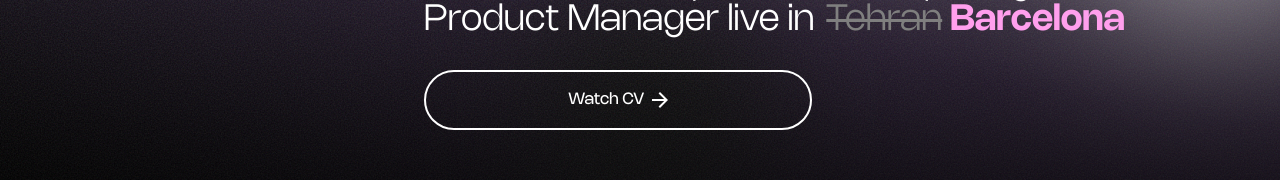
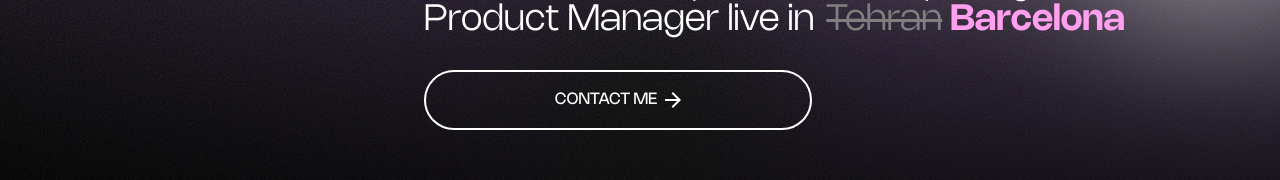
Before and after one commit to kasra-habibbeygi/dani-repo, a React (Vite) app: page / in a window 1280 px wide. Shown: the part 138-318 px from the top of the page. Built offline with nearby package versions, Linux system fonts and the light colour scheme.

Commit message:
fix: change whatch me to contact me

```diff
--- a/src/pages/home/home.tsx
+++ b/src/pages/home/home.tsx
@@ -77,10 +77,11 @@
                         transition={{
                             delay: 1.2
                         }}
-                        href='https://drive.google.com/file/d/1acGoNIlYFWxjMjrINcKpKUZJ-4COw3rB/view?usp=sharing'
+                        // href='https://drive.google.com/file/d/1acGoNIlYFWxjMjrINcKpKUZJ-4COw3rB/view?usp=sharing'
+                        href='mailto:sharifidanny@gmail.com'
                         target='_blank'
                     >
-                        Watch CV
+                        CONTACT ME
                         <Arrow />
                     </motion.a>
                 </div>
```
Also changed, not shown: 1 other file (tests, documents, lock files or other folders).
